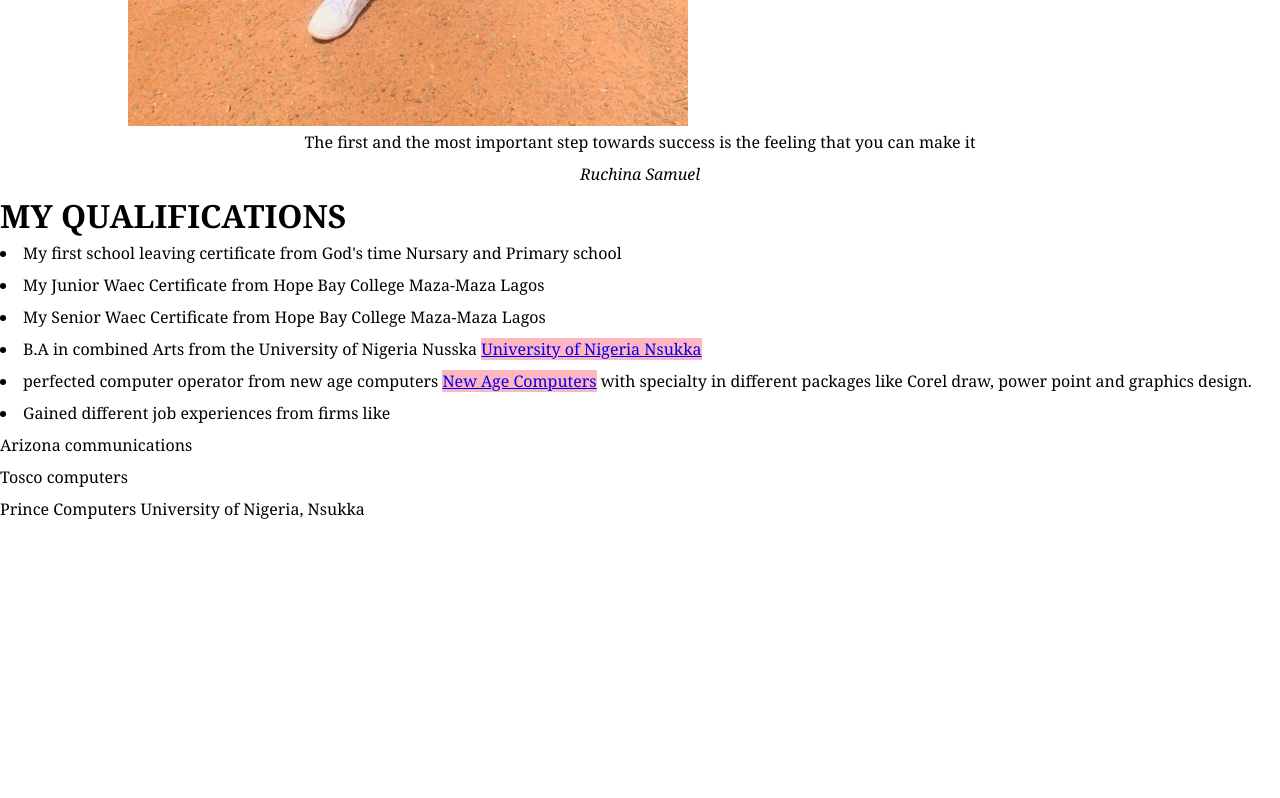
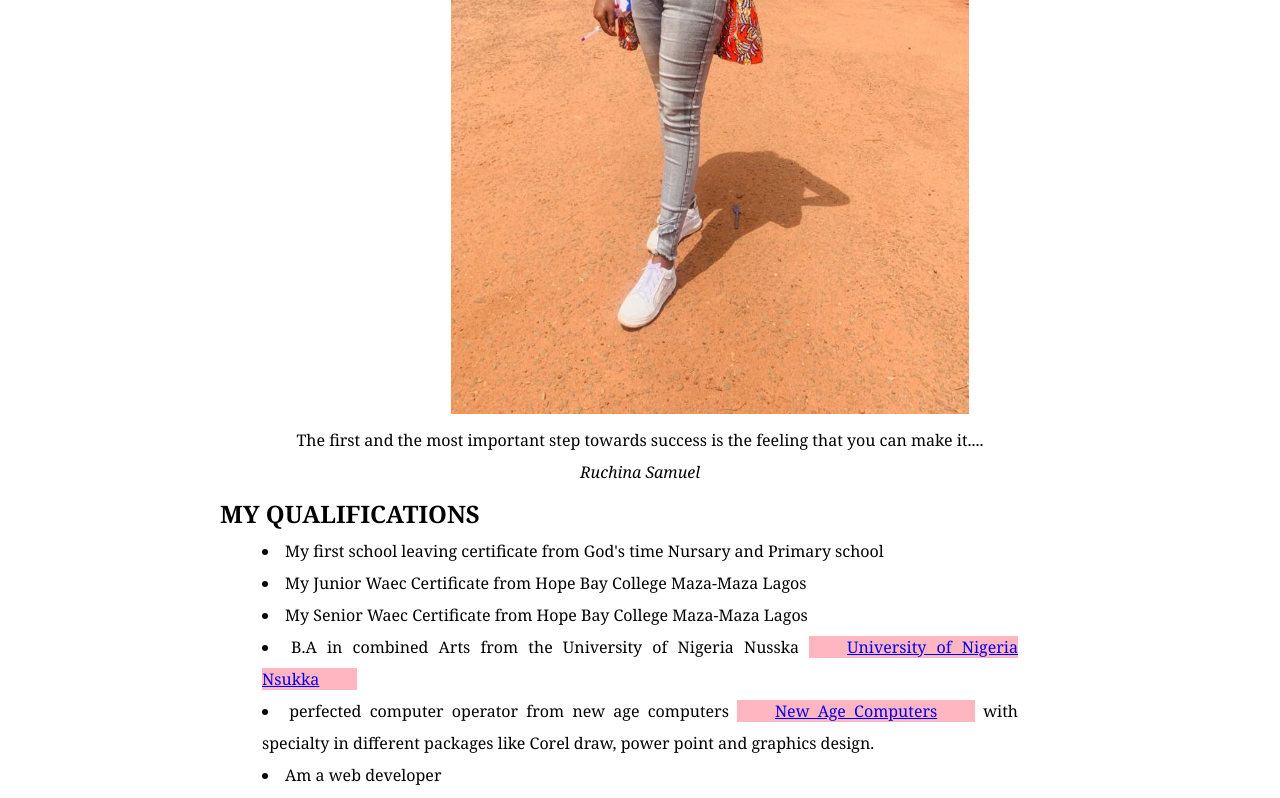
Before and after one commit to RuchinaSamuel/My-CSS-Design, a plain HTML site: page index.html in a window 1280 px wide. Shown: the part 1580-2378 px from the top of the page. Before the commit the page ends 2105 px from the top, so only its background shows below. Drawn offline with Linux system fonts and the light colour scheme.

Commit message:
initial commit

```diff
--- a/Mine.css
+++ b/Mine.css
@@ -10,7 +10,8 @@ line-height: 2rem;
 
 *{
 margin: 0;
-padding: 0;
+padding-left: 5%;
+padding-right: 5%;
 box-sizing: border-box;
 }
 
@@ -23,6 +24,8 @@ h1{
 font-family: inherit;
 margin-bottom: 5px;
 margin-top: 10px;
+font-size: 1.5rem;
+word-spacing: 1%;
 
 
 
@@ -33,16 +36,19 @@ max-width: 300%;
 max-height: 300%;
 align-items: center;
 margin-top: 3rem;
-margin-bottom: 0;
+margin-left: 20%;
+margin-right: 20%;
+
+
 
 }
 
 .image{
-height: 100vh;
-width: 70vh;
 position: relative;
 display: block;
-margin-left: 10%;
+
+
+
 
 }
 
@@ -50,6 +56,7 @@ margin-left: 10%;
 .image img{
     height: 100vh;
     width: 70vh;
+
 
 }
 .imagehover{
@@ -63,6 +70,7 @@ transition: opacity 0.5ease;
 .imagehover:hover{
 opacity: 1;
 }
+
 .cite{
 text-align: center;
 position: relative;
--- a/index.html
+++ b/index.html
@@ -34,7 +34,7 @@ My name is Ruth Oluebube Okonkwo, from Nnewi in Nnewi North Local Government Are
     </div>
 </div>
     <div class=" cite">
-    <p>The first and the most important step towards success is the feeling that you can make it<br> <cite>Ruchina Samuel</cite></p>
+    <p>The first and the most important step towards success is the feeling that you can make it....<br> <cite>Ruchina Samuel</cite></p>
     </div>
 <h1>MY QUALIFICATIONS</h1>
 <div>
@@ -45,6 +45,8 @@ My name is Ruth Oluebube Okonkwo, from Nnewi in Nnewi North Local Government Are
 </li>
 <li>perfected computer operator from new age computers <a href="https:new.computer.org"> New Age Computers</a> with specialty in different packages like Corel draw, power point and graphics design.
 </li>
+<li>Am a web developer</li>
+<li>Am a Graphics designer</li>
 <li> Gained different job experiences from firms like <ul>Arizona communications</ul>
 <ul>Tosco computers</ul>
 <ul> Prince Computers University of Nigeria, Nsukka</ul>
```
